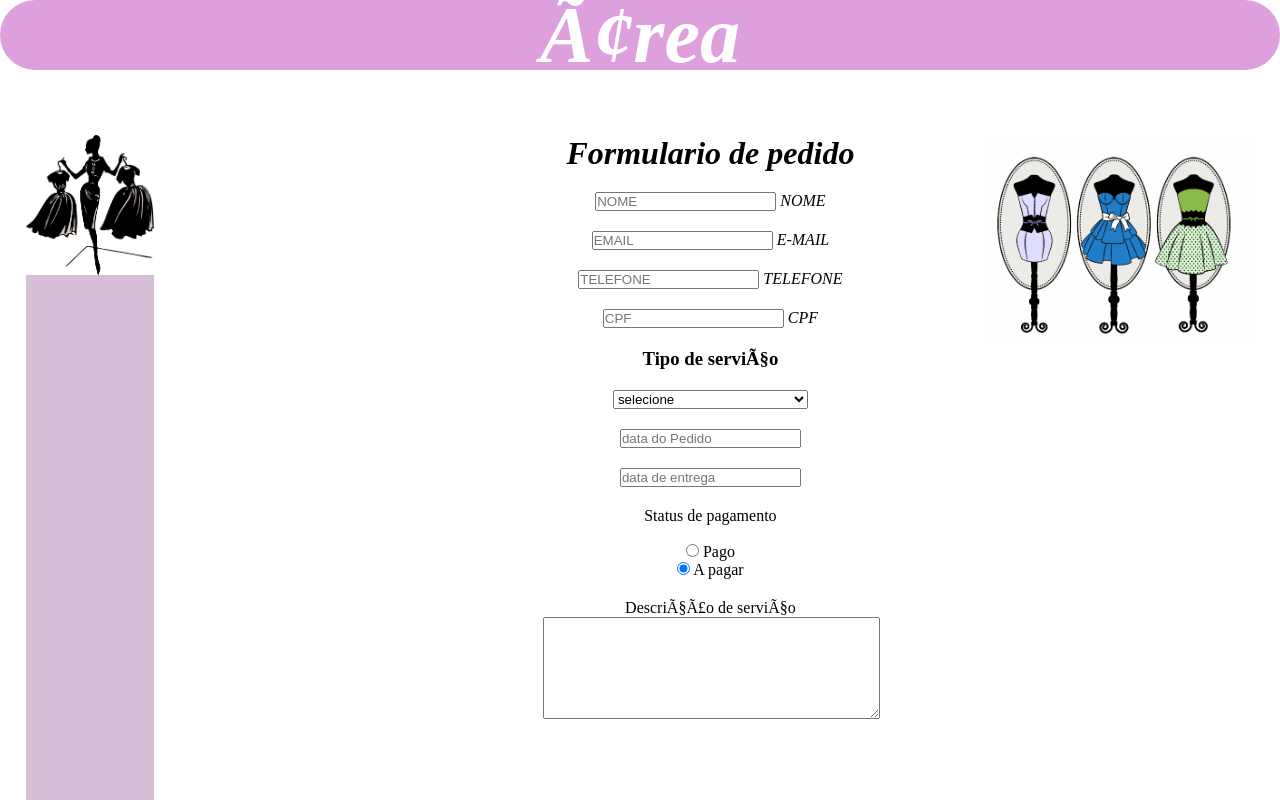
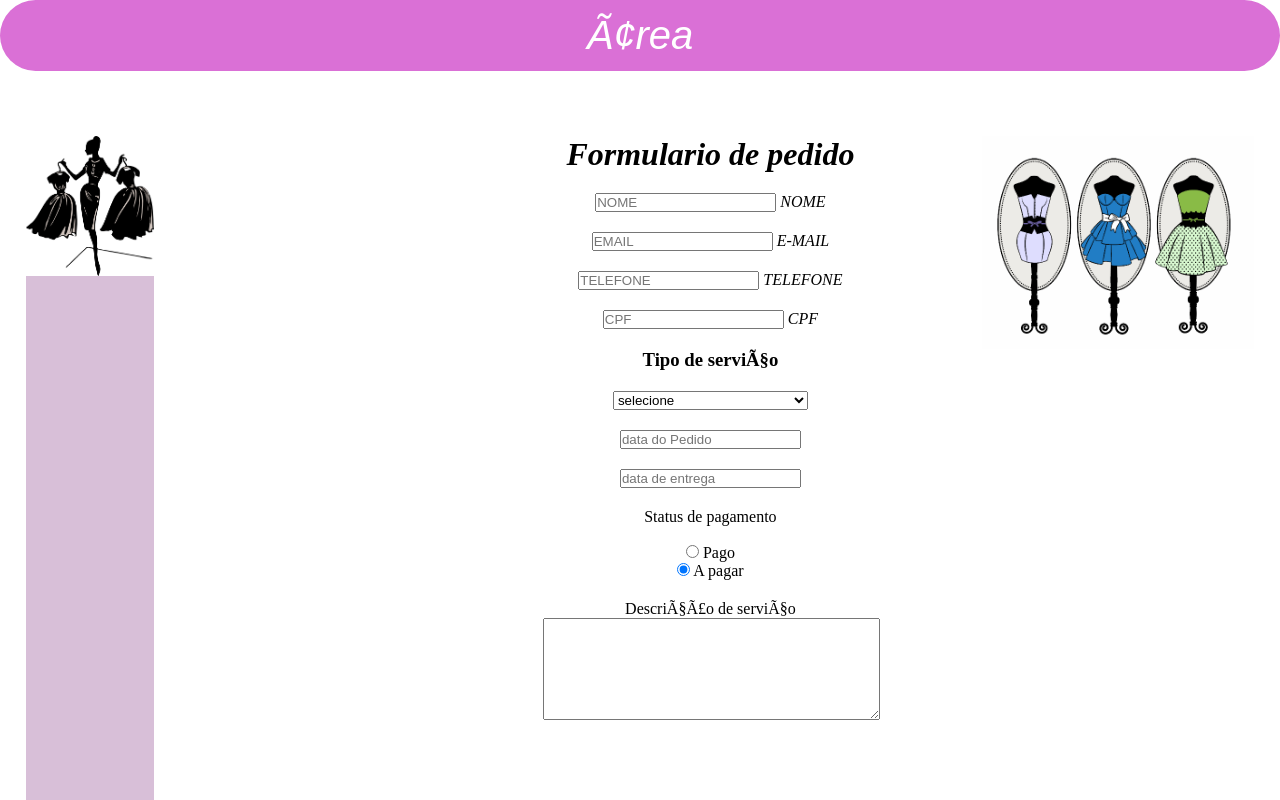
Before and after one commit to GrupoImpacta/Sitecliente, a plain HTML site: page index.html in a window 1280 px wide. Shown: the top 800 px of the page. Drawn offline with nearby package versions, Linux system fonts and the light colour scheme.

Commit message:
Update index.html

```diff
--- a/index.html
+++ b/index.html
@@ -40,7 +40,7 @@ $(function() {
 
 		<ul>
 
-			<center><li><h1><em>ârea</em></center>
+			<center><li><em style="font-family:Arial;">ârea</em></center>
 
 
 		</ul>
```
